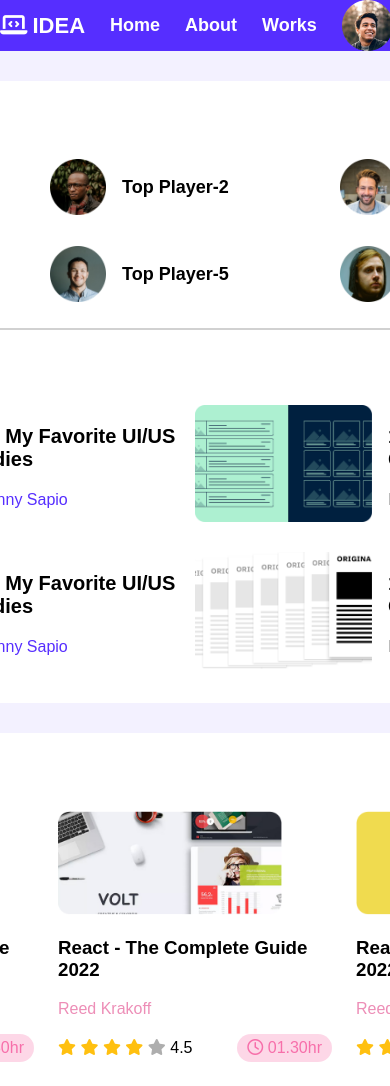
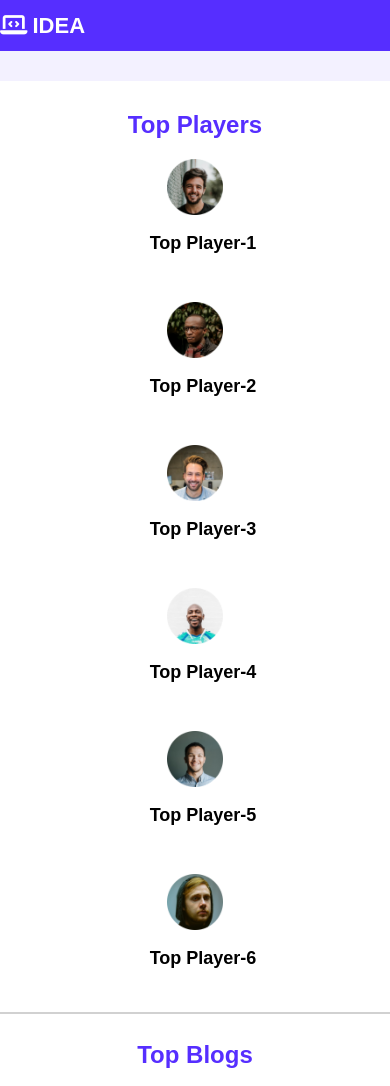
Before and after one commit to Imrancu/leader-board-css3, a plain HTML site: page index.html in a window 390 px wide. Shown: the top 1086 px of the page. Drawn offline with Linux system fonts and the light colour scheme.

Commit message:
responsive

```diff
--- a/styles/style.css
+++ b/styles/style.css
@@ -8,7 +8,9 @@ body {
 }
 nav {
   width: 870px;
-  display: flex;
+  display: grid;
+  margin: 0 auto;
+  grid-template-columns: repeat(2, 1fr);
   align-items: center;
 }
 .logo span {
@@ -22,7 +24,7 @@ nav {
 .menu-items {
   display: flex;
   align-items: center;
-  text-align: right;
+  margin-left: auto;
 }
 .menu-items a {
   text-decoration: none;
@@ -142,3 +144,46 @@ header {
   padding: 5px 10px;
   border-radius: 15px;
 }
+
+/* Responsive for all devices */
+/* Mobile devices */
+@media only screen and (max-width: 688px) {
+  .container {
+    width: 100%;
+  }
+  .section-title {
+    text-align: center;
+  }
+  nav {
+    flex-direction: column;
+  }
+  .players {
+    grid-template-columns: repeat(1, 1fr);
+  }
+  .player {
+    justify-content: center;
+    flex-direction: column;
+  }
+  .blog {
+    justify-content: center;
+    flex-direction: column;
+  }
+  .blogs {
+    grid-template-columns: repeat(1, 1fr);
+    text-align: center;
+  }
+  .blog-info {
+    margin-left: 0;
+  }
+  .courses {
+    grid-template-columns: repeat(1, 1fr);
+  }
+  .course {
+    text-align: center;
+  }
+  .course-info {
+    justify-content: center;
+  }
+}
+@media screen {
+}
```
